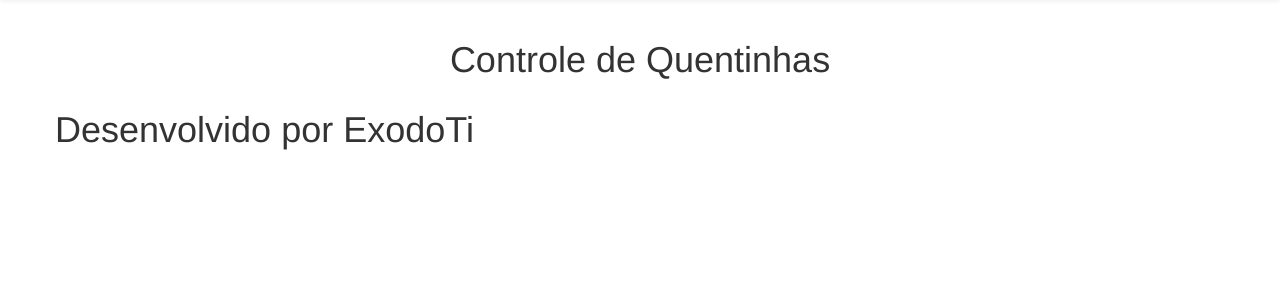
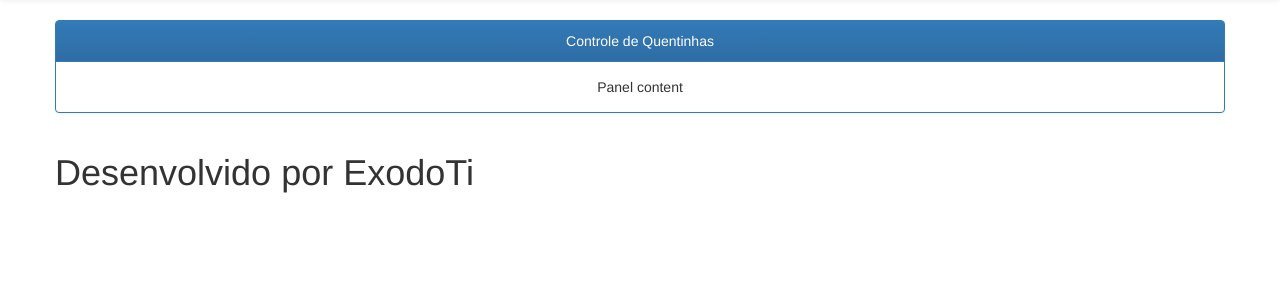
Before and after one commit to evandrorisso/Quentinhas, a PHP site: page / in a window 1280 px wide. Shown: the part 122-422 px from the top of the page. Run offline with PHP 8.4, Linux system fonts and the light colour scheme; some libraries are stand-ins or nearby versions.

Commit message:
Atualizando

```diff
--- a/View/Home/Body.php
+++ b/View/Home/Body.php
@@ -5,7 +5,12 @@
 	?>
 
 		<div class="row" align="center">
-			<h1>Controle de Quentinhas</h1>
+			<div class="panel panel-primary">
+  				<div class="panel-heading">Controle de Quentinhas</div>
+  				<div class="panel-body">
+    				Panel content
+  				</div>
+			</div>
 		</div>
 		<div class="copyright">
 		<div class="row">
```
